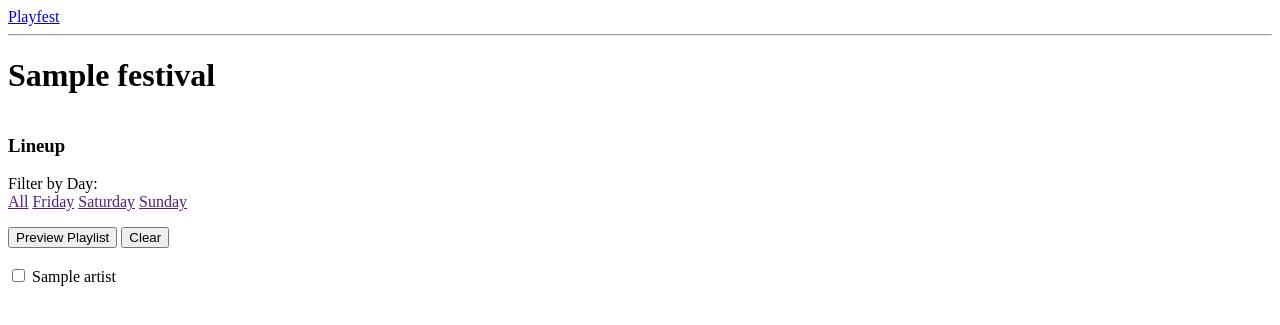
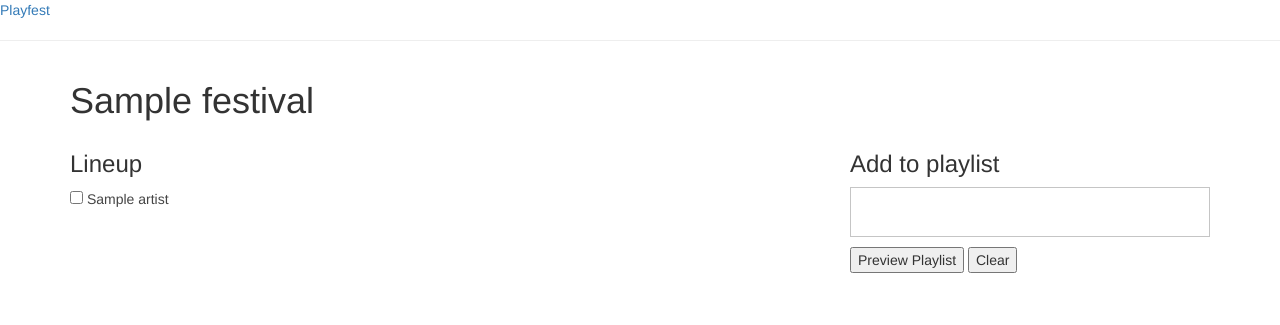
Before and after one commit to catliaw/playlist_project, a Flask app: a page that uses templates/base.html in a window 1280 px wide. Shown: the top 325 px of the page. Run offline with Flask 2, Linux system fonts and the light colour scheme; tables that the repository leaves empty hold one stand-in row (values such as "Sample post"); some libraries are stand-ins or nearby versions.

Commit message:
Played with some CSS styling. Removed it, and just created an genertic 4 column div for the set list.

```diff
--- a/model.py
+++ b/model.py
@@ -19,6 +19,10 @@ class Festival(db.Model):
     festival_name = db.Column(db.String(50), nullable=False)
     festival_route = db.Column(db.String(30), nullable=False)
     festival_url = db.Column(db.String(100))
+    # weekend1_start_at = db.Column(db.DateTime)
+    # weekend1_range = db.Column(db.Integer)
+    # weekend2_start_at = db.Column(db.DateTime)
+    # weekend2_range = db.Column(db.Integer)
 
     def __repr__(self):
         """Provide helpful representation when printed."""
@@ -51,6 +55,8 @@ class FestivalArtist(db.Model):
     festival_artist_id = db.Column(db.Integer, autoincrement=True, primary_key=True)
     festival_id = db.Column(db.Integer, db.ForeignKey('festivals.festival_id'))
     artist_id = db.Column(db.Integer, db.ForeignKey('artists.artist_id'))
+    # weekend1_at = db.Column(db.DateTime)
+    # weekend2_at = db.Column(db.DateTime)
     day1_at = db.Column(db.DateTime)
     day2_at = db.Column(db.DateTime)
     stage_id = db.Column(db.Integer, db.ForeignKey('stages.stage_id'))
--- a/static/script.js
+++ b/static/script.js
@@ -31,7 +31,7 @@ $(function(){
             '</div>' +
             '</form>';
 
-        console.log(bottomHTML)
+        console.log(bottomHTML);
 
         $("#playlist_preview").html(topHTML);
 
@@ -72,7 +72,7 @@ $(function(){
     }
 
 
-    $("#playlist_submit").on("submit", submitCheckedArtists);
+    $("#playlist_submit").on("click", submitCheckedArtists);
 
 
     function clearArtists(event){
@@ -82,7 +82,7 @@ $(function(){
         });
     }
 
-    $("button#playlist_clear_button").on("click", clearArtists);
+    $("button#playlist_clear").on("click", clearArtists);
 
 
     function getTrackId(){
--- a/static/styles.css
+++ b/static/styles.css
@@ -6,27 +6,36 @@ html {
   box-sizing: border-box;
 }
 
-section {
-  width: 100%;
-  margin: 0 auto;
-  padding: 0;
-  overflow: auto;
-  /*background-color: yellow;*/
-}
-
-.lineup_left {
-  width: 30%;
-  /*background-color: green;*/
-  float: left;
-}
-
-.playlist_right {
-  width: 70%;
-  text-align: left;
-  /*background-color: red;*/
-  float: left;
-}
-
 .generate_div {
   margin-top:10px;
 }
+
+.in-spotify {
+  /*border: 1px solid #c5c5c5;*/
+  /*background: #f6f6f6;*/
+  font-weight: normal;
+  color: #454545;
+  text-decoration: none;
+  height: 50px;
+  vertical-align: middle;
+}
+
+.not-on-spotify {
+  /*border: 1px solid #c5c5c5;*/
+  /*background: #ffffff;*/
+  font-weight: normal;
+  color: #999999;
+  text-decoration: none;
+  height: 50px;
+  vertical-align: middle;
+}
+
+.preview_table {
+  border: 1px solid #c5c5c5;
+  min-height: 50px;
+  margin-bottom:10px;
+}
+
+.preview_list > ul {
+  list-style-position: outside;
+}
--- a/templates/base.html
+++ b/templates/base.html
@@ -7,8 +7,9 @@
   <meta name="viewport" content="width=device-width, initial-scale=1">
 
   <title>{% block title %}{% endblock %}</title>
+  <link rel="stylesheet" href="https://maxcdn.bootstrapcdn.com/bootstrap/3.3.7/css/bootstrap.min.css" integrity="sha384-BVYiiSIFeK1dGmJRAkycuHAHRg32OmUcww7on3RYdg4Va+PmSTsz/K68vbdEjh4u" crossorigin="anonymous">
+  <link rel="stylesheet" type="text/css" href="{{ url_for('static', filename='styles.css') }}">
 
-  <link rel="stylesheet" type="text/css" href="{{ url_for('static', filename='styles.css') }}">
 </head>
 <body>
   <a href="/">Playfest</a>
@@ -23,12 +24,13 @@
     {{ flash }}
   {% endfor %}
 
-  {% block content %}BODY CONTENT HERE{% endblock %}
+  <div class="container">{% block content %}BODY CONTENT HERE{% endblock %}</div>
 
   <script
     src="https://code.jquery.com/jquery-3.1.1.min.js"
     integrity="sha256-hVVnYaiADRTO2PzUGmuLJr8BLUSjGIZsDYGmIJLv2b8="
     crossorigin="anonymous"></script>
+  <script src="https://maxcdn.bootstrapcdn.com/bootstrap/3.3.7/js/bootstrap.min.js" integrity="sha384-Tc5IQib027qvyjSMfHjOMaLkfuWVxZxUPnCJA7l2mCWNIpG9mGCD8wGNIcPD7Txa" crossorigin="anonymous"></script>
   <script src="{{ url_for('static', filename='script.js') }}"
     type="text/javascript"></script>
 
--- a/templates/festival_specific.html
+++ b/templates/festival_specific.html
@@ -5,45 +5,40 @@
 {% block content %}
   <h1>{{ festival_info.festival_name }}</h1>
 
-  <section>
   {% if artist_list %}
-    <div class="lineup_left">
-      <div class="lineup_inner">
+  <div class="row">
+    <div class="col-sm-8">
       <h3>Lineup</h3>
-        <p>
-          Filter by Day:
-          <br/>
-          <a id="view_all" href="">All</a>
-          <a id="view_fri" href="">Friday</a>
-          <a id="view_sat" href="">Saturday</a>
-          <a id="view_sun" href="">Sunday</a>
-        </p>
-        <form id="playlist_submit">
-          <input id="playlist_submit_button" type="submit" value="Preview Playlist">
-          <button id="playlist_clear_button" type="button">Clear</button>
-          <br/><br/>
-          <label class="artist_lineup">
+      <div class="row">
         {% for artist in artist_list %}
           {% if artist.artist.spotify_artist_id==None %}
-                &nbsp;&nbsp;&nbsp;&nbsp;&nbsp;{{ artist.artist.artist_name }} (Not on Spotify)
-                <br/>
+            <div class="col-sm-3 not-on-spotify">
+              <span>{{ artist.artist.artist_name }}<br/>(Not on Spotify)</span>
+            </div>
           {% else %}
+            <div class="col-sm-3 in-spotify">
               <input class="artist_checkbox" type="checkbox" name="artist" value="{{ artist.artist.artist_name }}">
                 {{ artist.artist.artist_name }}
               </input>
-                <br/>
+            </div>
           {% endif %}
         {% endfor %}
-        </label>
-        </form>
+      </div>
+    </div>
+
+    <div class="col-sm-4">
+      <h3>Add to playlist</h3>
+      <div class="preview_table">
+      </div>
+      <button id="playlist_submit" type="button">Preview Playlist</button>
+      <button id="playlist_clear" type="button">Clear</button>
+    </div>
+
+    <div class="col-sm-4">
+      <div class="preview_list" id="playlist_preview">
+      </div>
     </div>
   </div>
   {% endif %}
 
-    <div class="playlist_right">
-      <div class="playlist_inner" id="playlist_preview">
-      </div>
-    </div>
-  </section>
-
 {% endblock %}
```
Lines whose indentation alone changed are shown as unchanged.
